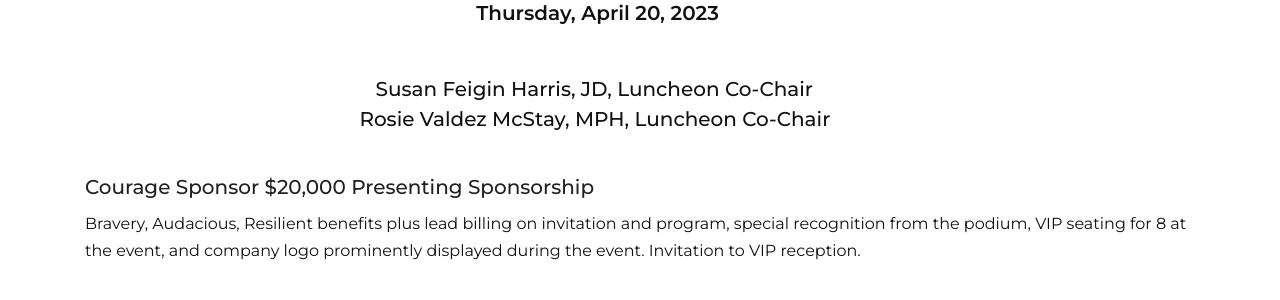
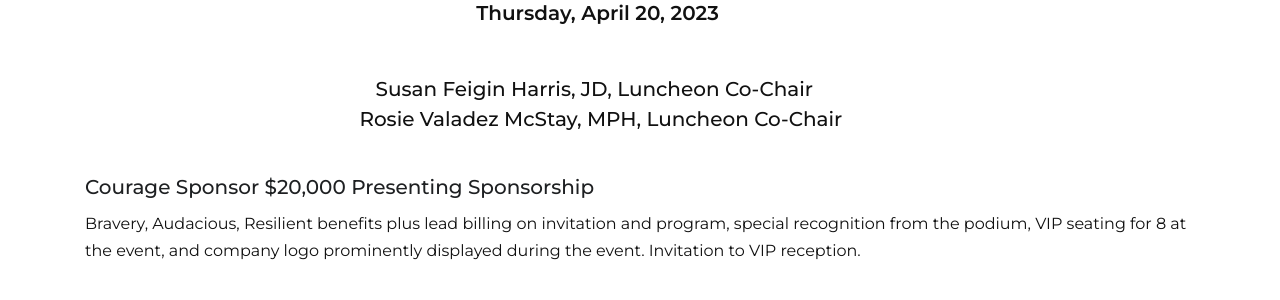
Before and after one commit to aitshuber/immunizecc, a Jekyll site: the page built from luncheon2023.html, in a window 1280 px wide. Shown: the part 482-782 px from the top of the page. Built offline with Jekyll 4.4.1, drawn with Linux system fonts in a browser that asks for light colours; some web fonts are replaced; a script that is not in the unit is left out; comment, search, counter and statistics services are not loaded.

Commit message:
Updated 'luncheon2023.html' via CloudCannon

```diff
--- a/luncheon2023.html
+++ b/luncheon2023.html
@@ -16,7 +16,7 @@ banner-image:
                    <h1><strong>&nbsp; &nbsp; &nbsp; &nbsp; &nbsp; &nbsp; &nbsp; &nbsp; &nbsp; &nbsp; &nbsp; &nbsp; &nbsp; &nbsp; &nbsp;<a target="_blank" rel="noopener" href="https://immunizeusa.salsalabs.org/Luncheon2023"><img width="390" height="314" src="/assets/img/luncheon2023/screen-shot-2022-11-21-at-4-01-34-pm.png" /></a></strong></h1>
                    <h5><strong><em></em></strong><em>&nbsp; &nbsp; &nbsp; &nbsp; &nbsp; &nbsp; &nbsp; &nbsp; &nbsp; &nbsp; &nbsp; &nbsp; &nbsp; &nbsp; &nbsp; &nbsp; &nbsp; &nbsp; &nbsp; &nbsp; The Immunization Partnership&rsquo;s 14th Annual Spring Luncheon</em><br /><strong><em>&nbsp; &nbsp; &nbsp; &nbsp; &nbsp; &nbsp; &nbsp; &nbsp; &nbsp; &nbsp; &nbsp; &nbsp; &nbsp; &nbsp; &nbsp; &nbsp; &nbsp; &nbsp; &nbsp; &nbsp; &nbsp; &nbsp; &nbsp; &nbsp; &nbsp; &nbsp; &nbsp; &nbsp; &nbsp; &nbsp; &nbsp; &nbsp; &nbsp; &nbsp; &nbsp; &nbsp;</em>Thursday, April 20, 2023</strong></h5>
                    <h5>&nbsp;</h5>
-                   <h5>&nbsp; &nbsp; &nbsp; &nbsp; &nbsp; &nbsp; &nbsp; &nbsp; &nbsp; &nbsp; &nbsp; &nbsp; &nbsp; &nbsp; &nbsp; &nbsp; &nbsp; &nbsp; &nbsp; &nbsp; &nbsp; &nbsp; &nbsp; &nbsp; &nbsp; &nbsp; &nbsp; Susan Feigin Harris, JD, Luncheon Co-Chair &nbsp; &nbsp; &nbsp; &nbsp;&nbsp; &nbsp; &nbsp;&nbsp; &nbsp; &nbsp;&nbsp;<br />&nbsp; &nbsp; &nbsp; &nbsp; &nbsp; &nbsp; &nbsp; &nbsp; &nbsp; &nbsp; &nbsp; &nbsp; &nbsp; &nbsp; &nbsp; &nbsp; &nbsp; &nbsp; &nbsp; &nbsp; &nbsp; &nbsp; &nbsp; &nbsp; &nbsp; &nbsp;Rosie Valdez McStay, MPH, Luncheon Co-Chair</h5>
+                   <h5>&nbsp; &nbsp; &nbsp; &nbsp; &nbsp; &nbsp; &nbsp; &nbsp; &nbsp; &nbsp; &nbsp; &nbsp; &nbsp; &nbsp; &nbsp; &nbsp; &nbsp; &nbsp; &nbsp; &nbsp; &nbsp; &nbsp; &nbsp; &nbsp; &nbsp; &nbsp; &nbsp; Susan Feigin Harris, JD, Luncheon Co-Chair &nbsp; &nbsp; &nbsp; &nbsp;&nbsp; &nbsp; &nbsp;&nbsp; &nbsp; &nbsp;&nbsp;<br />&nbsp; &nbsp; &nbsp; &nbsp; &nbsp; &nbsp; &nbsp; &nbsp; &nbsp; &nbsp; &nbsp; &nbsp; &nbsp; &nbsp; &nbsp; &nbsp; &nbsp; &nbsp; &nbsp; &nbsp; &nbsp; &nbsp; &nbsp; &nbsp; &nbsp; &nbsp;Rosie Valadez McStay, MPH, Luncheon Co-Chair</h5>
                    <h5><br /><a target="_blank" rel="noopener" href="https://immunizeusa.salsalabs.org/Luncheon2023">Courage Sponsor $20,000 Presenting Sponsorship</a></h5>
                    <p>Bravery, Audacious, Resilient benefits plus lead billing on invitation and program, special recognition from the podium, VIP seating for 8 at the event, and company logo prominently displayed during the event. Invitation to VIP reception.</p>
                    <h5><br /><a target="_blank" rel="noopener" href="https://immunizeusa.salsalabs.org/Luncheon2023">Resilient Sponsor $15,000</a></h5>
```
